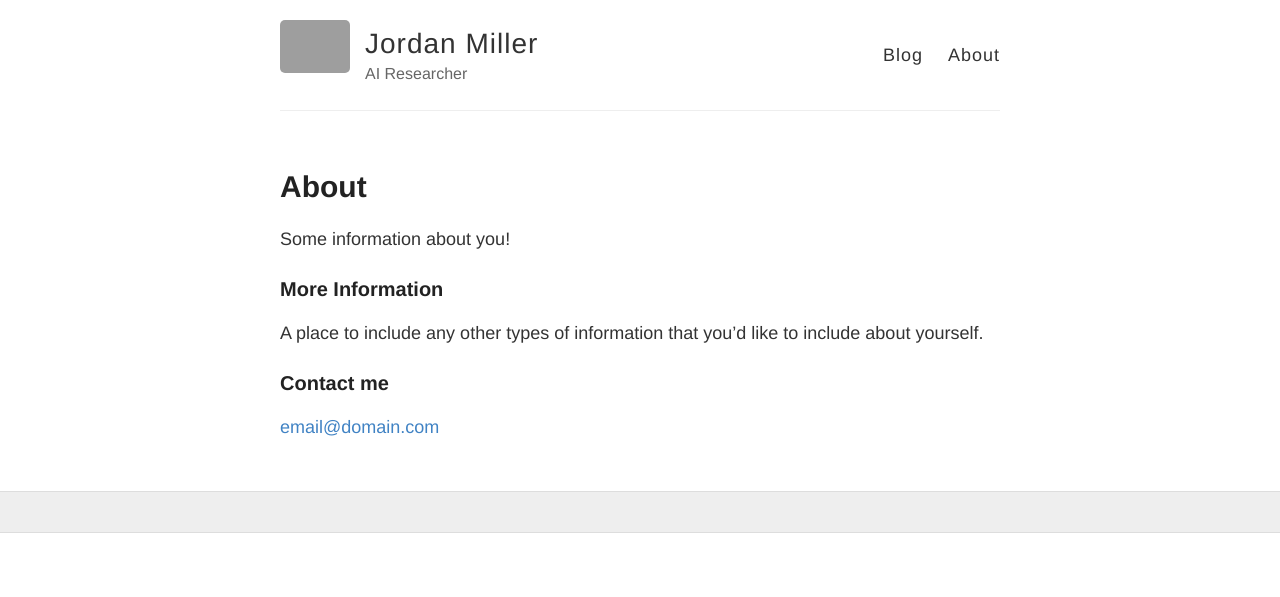
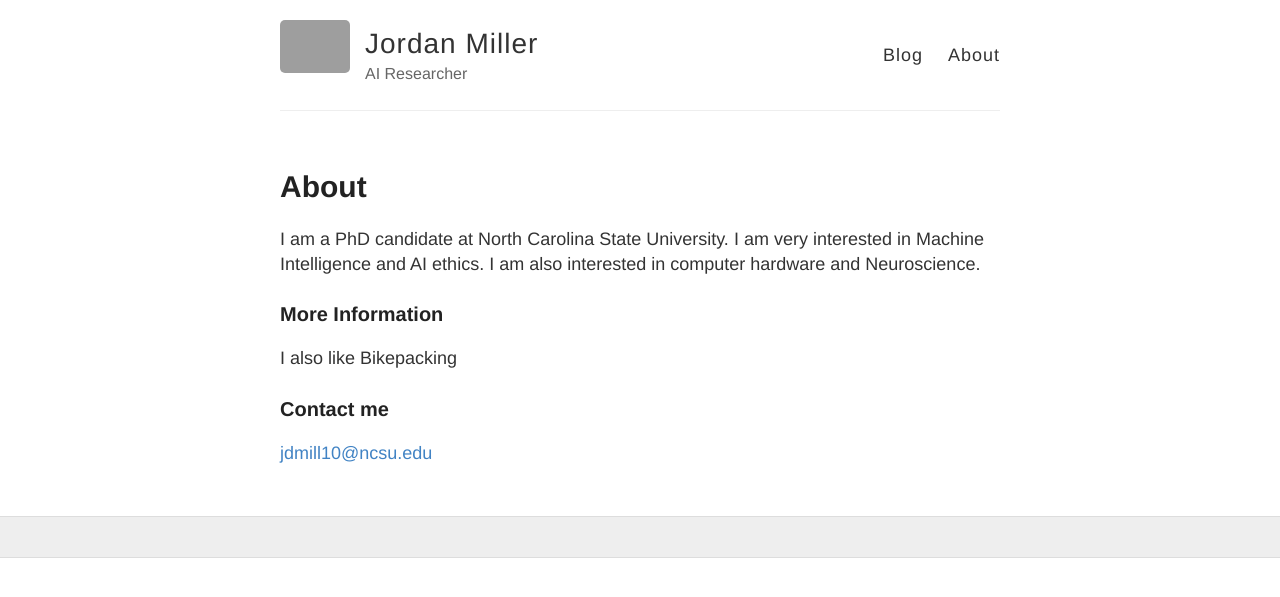
Before and after one commit to jordamill/jordamill.github.io, a Jekyll site: the page built from about.md, in a window 1280 px wide. Shown: the top 597 px of the page. Built offline with Jekyll 4.4.1, drawn with Linux system fonts in a browser that asks for light colours; grey boxes are pictures that could not be loaded.

Commit message:
Update about.md

```diff
--- a/about.md
+++ b/about.md
@@ -4,12 +4,12 @@ title: About
 permalink: /about/
 ---
 
-Some information about you!
+I am a PhD candidate at North Carolina State University. I am very interested in Machine Intelligence and AI ethics. I am also interested in computer hardware and Neuroscience.
 
 ### More Information
 
-A place to include any other types of information that you'd like to include about yourself.
+I also like Bikepacking
 
 ### Contact me
 
-[email@domain.com](mailto:email@domain.com)
+[jdmill10@ncsu.edu](mailto:jdmill10@ncsu.edu)
```
